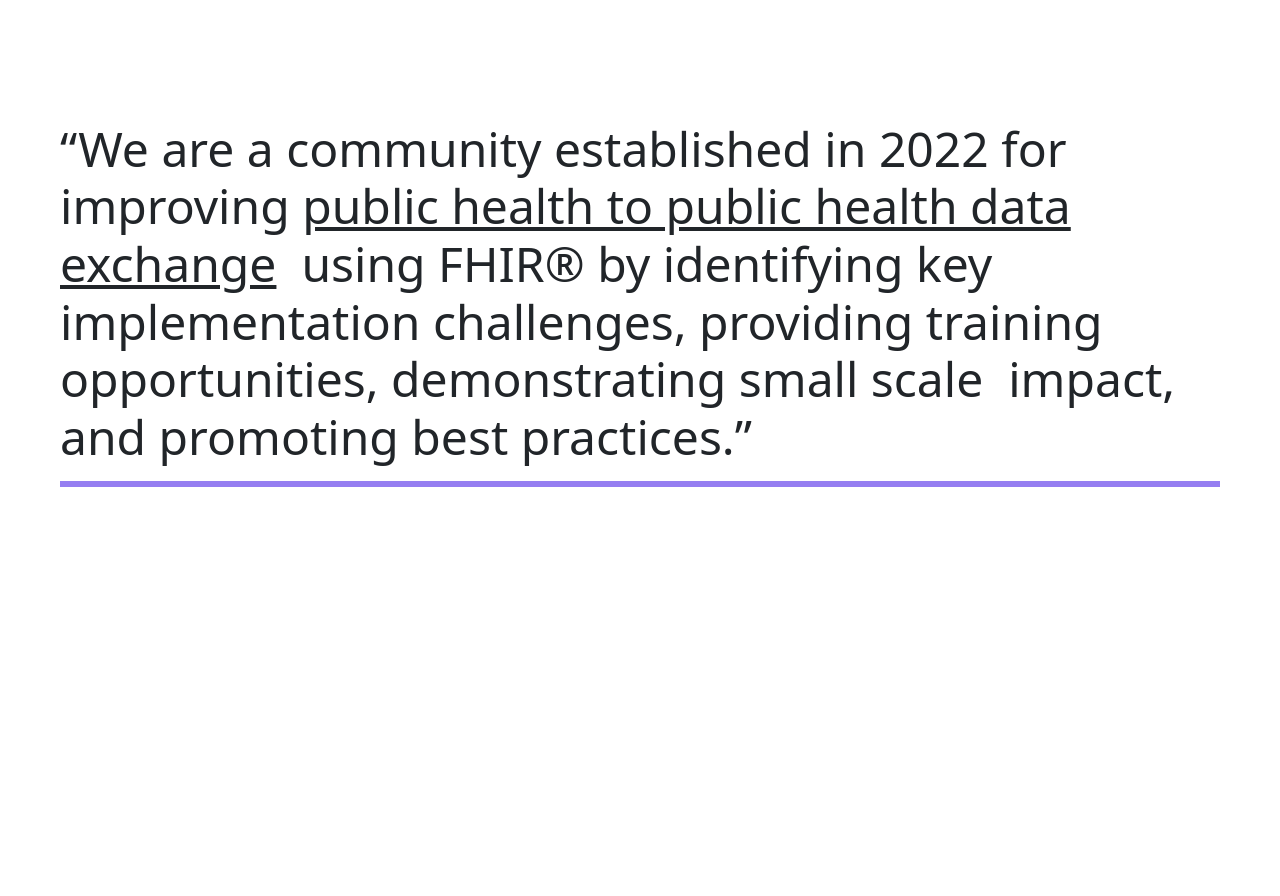
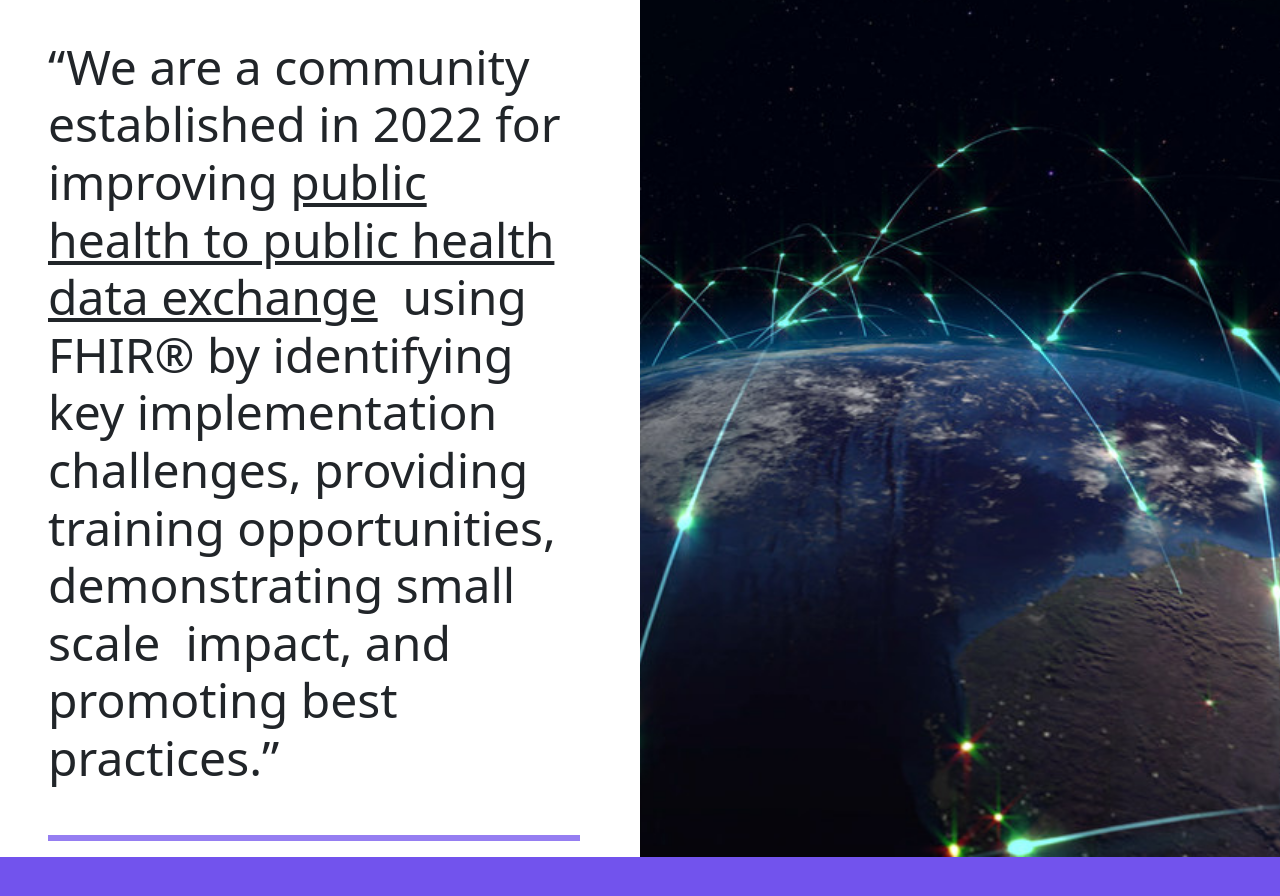
Before and after one commit to PHFIC/phfic.github.io, a Next.js app: page / in a window 1280 px wide. Shown: the part 1600-2496 px from the top of the page. Built offline with nearby package versions, Linux system fonts and the light colour scheme.

Commit message:
fix section min-height bug

```diff
--- a/components/section.js
+++ b/components/section.js
@@ -2,8 +2,11 @@
 import { Container, Badge } from 'react-bootstrap'
 
 export default function Section(props) {
+
+  let defaultClass = "lg-container p-0 m-0"
+
   return (
-    <Container fluid id={props.id} className={props.className ? "lg-container " + props.className : "lg-container"} style={{minHeight: "85vh"}}>
+    <Container fluid id={props.id} className={props.className ? defaultClass + " " + props.className : defaultClass} style={ props.noMinHeight ? {} : {minHeight: "85vh"} }>
 
       { props.debug ? <h4><Badge bg="secondary">Debug: #{props.id}</Badge></h4> : <></> }
 
--- a/pages/index.jsx
+++ b/pages/index.jsx
@@ -1,15 +1,22 @@
+// pages/index.jsx -> renders / (home page)
+
 import Head from 'next/head'
 import Title from '../components/title'
 import Section from '../components/section'
 import { Container, Row, Col, Card, Button } from 'react-bootstrap'
 import WorkInProgress from '../components/work_in_progress'
 import Image from 'next/image'
+import GridCard from '../components/grid_card'
+
+
+// image imports
 import HealthCover from '../public/HealthCover1-Large.jpg'
 import CommunityImg from '../public/Community-Dark.png'
 import PilotImg from '../public/Pilot-Dark.jpg'
 import AdviseImg from '../public/Advise-Dark-Large.jpg'
-import GridCard from '../components/grid_card'
+import CommunicationImg from '../public/GlobalCommunication.jpg'
 
+// view logic + content
 export default function Home() {
   return (
     <div>
@@ -46,7 +53,6 @@ export default function Home() {
       */}
 
       <Section id="about" className="bg-success">
-        <Container fluid>
           <h1 className="display-3 w-100 text-center">Our objectives are to</h1>
           <Row md={1} lg={3} className="justify-content-around g-4">
             <GridCard src={CommunityImg} alt="Build Community" title="Build a Community">
@@ -62,6 +68,8 @@ export default function Home() {
             <GridCard src={AdviseImg} alt="Advise Peers" title="Advise on FHIR®">
               <p className="text-lead fs-5 m-0">
                 for public state departments to begin developing their own healthcare solutions.
+                <br />
+                <br />
               </p>
             </GridCard>
           </Row>
@@ -70,20 +78,36 @@ export default function Home() {
                 What is FHIR&reg;? &#x02197;
             </Button>
           </Row>
-        </Container>
       </Section>
 
-      <Section id="vision">
-        <blockquote className="display-5 px-sm-5" style={{marginTop: "20vh"}}>
-              &ldquo;We are a community established in 2022 for improving <b><u>public health to public health data exchange</u></b>&nbsp;
-              using FHIR® by identifying key implementation challenges, providing training opportunities, demonstrating small scale&nbsp;
-              impact, and promoting best practices.&rdquo;
-        </blockquote>
-        <hr className="border border-primary border-3 opacity-75 mx-md-5 mx-sm-3" />
-       {/* TODO: move blockquote into left column and add visionary image as right column */}
+      <Section id="vision" noMinHeight={true}>
+          <Row>
+            <Col md={6}>
+              <blockquote className="display-5 px-sm-5 my-5">
+                &ldquo;We are a community established in 2022 for improving <b><u>public health to public health data exchange</u></b>&nbsp;
+                using FHIR® by identifying key implementation challenges, providing training opportunities, demonstrating small scale&nbsp;
+                impact, and promoting best practices.&rdquo;
+              </blockquote>
+              <hr className="border border-primary border-3 opacity-75 mx-md-5 mx-sm-3" />
+            </Col>
+            <Col md={6} className="p-0">
+              <div className="position-relative h-100 d-md-none d-lg-block">
+                <Image src={CommunicationImg} fill={true} style={{objectFit:"cover"}} placeholder="blur" alt="Global Communication"/>
+              </div>
+            </Col>
+          </Row>
       </Section>
 
-      <Section id="collaborative-structure">{/* TODO: remove?? */}</Section>
+      <Section id="collaborative-structure" className="bg-primary">
+        <br />
+        <br />
+        <br />
+        <br />
+        <br />
+        <br />
+        <br />
+        <br />
+      </Section>
 
       <Section id="spotlight">{/* use cases carousel */}</Section>
 
```
Also changed, not shown: public/GlobalCommunication.jpg (added).
